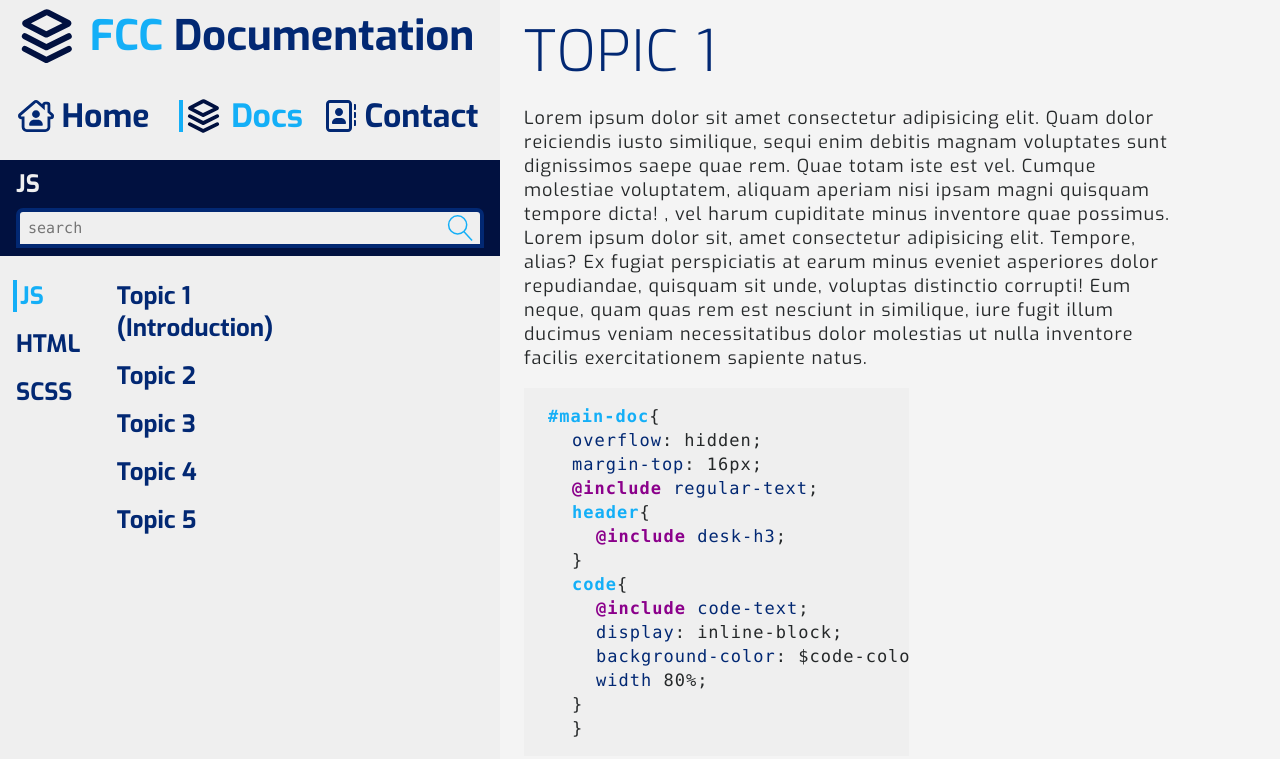
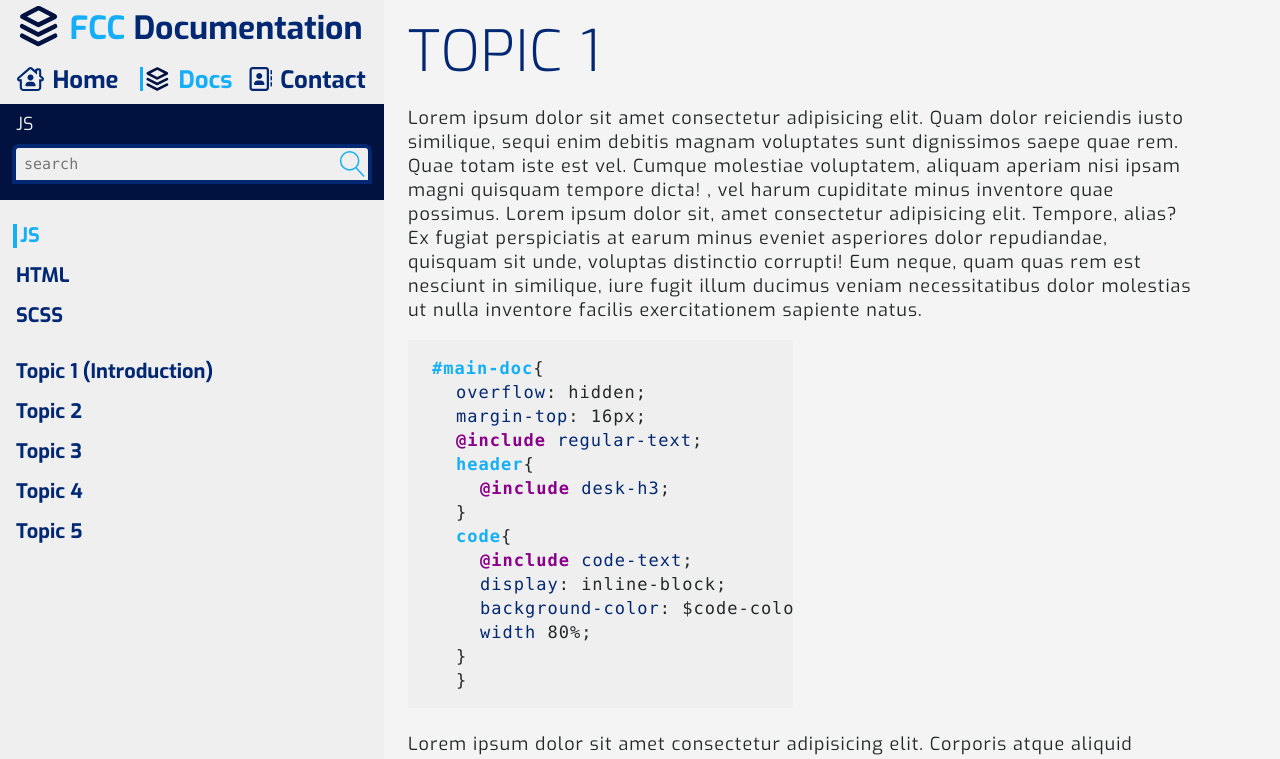
Before and after one commit to szymonkadas/FCC-TechDOC, a plain HTML site: page index.html in a window 1280 px wide. Shown: the top 759 px of the page. Drawn offline with Linux system fonts and the light colour scheme.

Commit message:
Midway layout finished, some tweaks were applied to other styles aswell to match new changes, finished.

```diff
--- a/js.js
+++ b/js.js
@@ -161,7 +161,7 @@ searchbar.onkeyup = (e)=>{
                     break;}}}}
 }
 //Code responsible for burger functionality on mobile devices
-const media_query = window.matchMedia("(max-width: 720px)")
+const media_query = window.matchMedia("(max-width: 1023px)")
 const menu = document.getElementById("nav-links");
 const open_menu = (e)=>{
     if(media_query.matches){
--- a/scss/_variables.scss
+++ b/scss/_variables.scss
@@ -24,35 +24,35 @@ $font10: #e9e9e9;
     font-family: Exo, sans-serif;
 }
 @mixin desk-h1{
-    font-size: 101px;
-    line-height: 132px;
-    @include h-default()
-}
-@mixin desk-h2{
-    font-size: 75.5px;
-    line-height: 104px;
-    @include h-default()
-}
-@mixin desk-h3{
     font-size: 57px;
     line-height: 72px;
     font-weight: 300;
     font-family: Exo, sans-serif;
     text-transform: uppercase;
 }
-@mixin desk-h4{
+@mixin desk-h2{
     font-size: 42px;
     line-height: 56px;
     @include h-default;
 }
-@mixin desk-h5{
+@mixin desk-h3{
     font-size: 32px;
     line-height: 40px;
     @include h-default()
 }
-@mixin desk-h6{
+@mixin desk-h4{
     font-size: 24px;
     line-height: 32px;
+    @include h-default()
+}
+@mixin desk-h5{
+    font-size: 20px;
+    line-height: 24px;
+    @include h-default()
+}
+@mixin desk-h6{
+    font-size: 16px;
+    line-height: 24px;
     @include h-default()
 }
 
--- a/scss/style.scss
+++ b/scss/style.scss
@@ -10,12 +10,12 @@
 //     @return map-get($font-sizes, $fname);
 // };
 @mixin mobile {
-    @media (max-width: 720px){
+    @media (max-width: 1023px){
         @content
     }
 };
 @mixin half-screen{
-    @media (max-width: 1280px){
+    @media (max-width: 1280px) and (min-width: 1023px){
         @content
     }
 };
@@ -29,9 +29,10 @@
     overflow-wrap: break-word;
     word-wrap: break-word;
 }
-@mixin center { display: flex;
-justify-content: center;
-align-items: center;
+@mixin center {
+    display: flex;
+    justify-content: center;
+    align-items: center;
 }
 @mixin before-after{
     content: '';
@@ -62,6 +63,9 @@ body{
     gap: 24px;
     // color: $text-color;
     @include breaking-words;
+    @include half-screen{
+        grid-template-columns: 384px 1fr 0px;
+    }
     @include mobile{
         //Used for media queries B)
         display: flex;
@@ -72,16 +76,20 @@ body{
     background-color: $white-color;
 }
 #nav-bar{
-    overflow: hidden;
+    overflow: scroll;
     top: 0px;
     position: sticky;
     background-color: $code-color;
     height: 100vh;
     display: grid;
-    grid-template-rows: 72px 40px minmax(96px, auto) 1fr;
+    grid-template-rows: 72px 40px minmax(96px, auto) minmax(0px, 100%);
     row-gap: 24px;
     padding: 0px;
     justify-content: center;
+    @include half-screen{
+        grid-template-rows: 56px 32px minmax(80px, auto) minmax(0px,100%);
+        row-gap: 8px;
+    }
     @include mobile{
         grid-template-rows: 40px auto;
         justify-content: initial;
@@ -90,9 +98,13 @@ body{
         z-index: 1;
     }
     header{
-        @include desk-h4;
+        @include desk-h2;
         @include center;
         color: $primary-color;
+        @include half-screen{
+            @include desk-h3;
+            width: 384px;
+        }
         @include mobile{
             justify-content: space-between;
             @include mobile-h5;
@@ -105,10 +117,17 @@ body{
                 display: initial;
                 cursor: pointer;
                 margin-right: -5px;
+                margin-bottom: -8px;
             }
         }
         img{
             height: 64px;
+            @include half-screen(){
+                height: 48px;
+                position: relative;
+                left: -8px;
+                top: -2px;
+            }
             @include mobile{
                 position: relative;
                 height: 32px;
@@ -122,9 +141,14 @@ body{
             text-align: center;
             justify-content: center;
             width: 472px;
+            @include half-screen{
+                width: auto;
+                line-height: 48px;
+            }
             @include mobile{
                 line-height: 32px;
                 width: auto;
+                margin-bottom: -8px;
             }
         }
         span{color: $tertiary-color}
@@ -135,11 +159,16 @@ body{
         cursor: pointer;
     }
     #nav-links{
-        @include desk-h5;
+        @include desk-h3;
         display: grid;
         padding: 0px 12px 0px 0px;
         grid-template-columns: 164px 154px 164px;
         color: $tertiary-color;
+        @include half-screen{
+            width: 372px;
+            grid-template-columns: 5fr 4fr 5fr;
+            @include desk-h4;
+        }
         @include mobile{
             grid-template-columns: 1fr;
             grid-template-rows: 16px 16px 16px;
@@ -159,13 +188,19 @@ body{
             img{
                 @include center;
                 height: 32px;
+                margin-top: -2px;
+                @include half-screen{
+                    height: 24px;
+                }
                 @include mobile{
                     display: none;
                 }
             }
             #nav-link-small-img{
                 height: 40px;
-
+                @include half-screen{
+                    height: 28px;
+                }
             }
             div{
                 display: flex;
@@ -178,6 +213,12 @@ body{
         .active::before{
             width: 4px;
             margin-right: -8px !important;
+            margin-top: -2px;
+            @include half-screen{
+                width: 3px !important;
+                height: 75% !important;
+                margin-top: -2px;
+            }
             @include mobile{
                 margin-right: 4px !important;
                 width: 2px !important;
@@ -188,6 +229,9 @@ body{
             @include before-after;
             margin-right: -5px;
             height: 32px;
+            @include half-screen{
+                height: 75%;
+            }
             @include mobile{
                 height: 16px;
                 margin-right: 4px;
@@ -196,6 +240,10 @@ body{
         .nav-link:hover::before{
             width: 4px;
             background-color: $primary-color;
+            @include half-screen(){
+                width: 3px;
+                margin-top: -2px;
+            }
             @include mobile{
                 width: 2px;
                 margin-left: 4px;
@@ -205,21 +253,29 @@ body{
     }
     .path-container{
         background-color: $secondary-color;
-        padding-left: 16px;
-        padding-right: 16px;
+        padding: 8px 16px 24px 16px;
+        overflow: hidden;
+        @include half-screen{
+            padding: 8px 16px 24px 16px;
+            width: 352px;
+        }
         @include mobile{
             display: grid;
             grid-template-columns: 1fr 1fr;
             grid-template-areas: "path search" "results results";
             justify-content:space-between;
             max-width: 100vw;
+            padding: 0px 16px 0px 16px;
         }
         #path{
-            @include desk-h6;
+            @include desk-h5;
             color: $code-color;
             position: relative;
-            top: 8px;
             margin-left: 0px;
+            font-weight: 500;
+            @include half-screen{
+                @include regular-text;
+            }
             @include mobile{
                 @include mobile-code-text;
                 grid-area: path;
@@ -239,6 +295,10 @@ body{
             @include code-text;
             font-size: 15px;
             overflow: scroll;
+            @include half-screen{
+                padding: 0px 32px 0px 8px;
+                width: 312px;
+            }
             @include mobile{
                 width: 100%;
                 border-radius: 4px;
@@ -262,8 +322,9 @@ body{
             color: $tertiary-color;
             background-color: $code-color;
             position: relative;
-            top: 16px;
+            top: 8px;
             width: 100%;
+            margin-left: -4px;
             @include search-bar;
             @include mobile{
                 top: 0px;
@@ -286,11 +347,14 @@ body{
             height: 32px;
             width: 32px;
             position: absolute;
-            top: 20px;
+            top: 12px;
             right: 8px;
             z-index: 2;
             //background-image: url("../../icons/search.svg");
             cursor: pointer;
+            @include half-screen{
+                right: 0px;
+            }
             @include mobile{
                 height: 100%;
                 width: 24px;
@@ -305,14 +369,14 @@ body{
             display: none;
             flex-direction: column;
             color: $primary-color;
-            margin-top: 16px;
-            margin-bottom: 16px;
+            margin-top: 8px;
             @include search-bar;
             border-top: 0px;
             border-style: solid;
             background-color: $code-color;
             border-top-color: $tertiary-color;
             box-shadow: -2px -2px 0px $primary-color, 2px -2px 0px $primary-color, -2px 2px 0px $primary-color, 2px 2px 0px $primary-color;
+            margin-left: -4px;
             a{
                 text-decoration: none;
                 @include code-text;
@@ -338,19 +402,22 @@ body{
         grid-template-columns: 1fr 2fr 2fr;
         column-gap: 12px;
         padding: 0px 16px 0px 16px;
-
+        @include half-screen{
+            padding-top: 16px;
+            grid-template-columns: 1fr;
+            grid-template-rows: repeat(3,fit-content(500px));
+            row-gap: 32px;
+        }
         @include mobile{display: none;}
-        a{
-            text-decoration: none;
-            color: $tertiary-color;
-            display: flex;
-            align-items: center;
-        }
         @mixin container{
             display: flex;
             flex-direction: column;
-            @include desk-h6;
-            row-gap: 16px;}
+            @include desk-h4;
+            row-gap: 16px;
+            @include half-screen{
+                @include desk-h5;
+            }
+        }
         .nav-link-container{
             @include container;
             .nav-link::before{
@@ -362,6 +429,10 @@ body{
                 width: 3px;
             }
             .nav-link{
+                text-decoration: none;
+                color: $tertiary-color;
+                display: flex;
+                align-items: center;
                 height: auto;
                 @include breaking-words;
             }
@@ -390,7 +461,7 @@ body{
             margin-right: 16px;
         }
         header{
-            @include desk-h3;
+            @include desk-h1;
             @include mobile{
                 @include mobile-h3;
                 padding-top: 88px;
@@ -435,7 +506,7 @@ body{
                 padding-left: 16px;
             }
             p{
-                @include desk-h5;
+                @include desk-h3;
                 color: $tertiary-color;
                 margin: 16px 0px 16px -16px;
                 @include mobile{
```
Also changed, not shown: scss/css/style.css, 1 other file.
